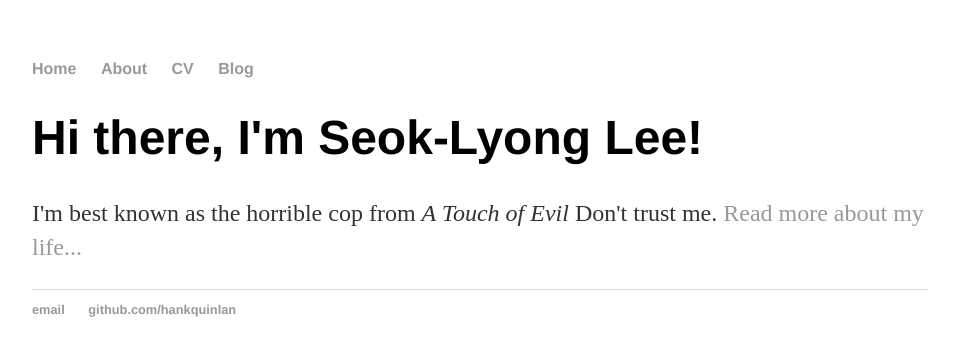
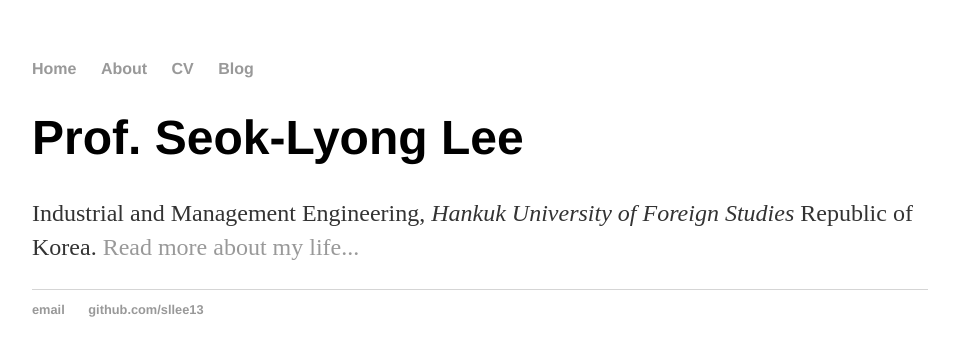
Before and after one commit to sllee13/sllee13.github.io, a plain HTML site: page index.html in a window 1280 px wide. Shown: the whole page, without its empty margins (160-1115 px from the left). Drawn offline with Linux system fonts and the light colour scheme.

Commit message:
Update index.html

```diff
--- a/index.html
+++ b/index.html
@@ -17,14 +17,14 @@
 		</nav>
 		<div class="container">
     		<div class="blurb">
-        		<h1>Hi there, I'm Seok-Lyong Lee!</h1>
-				<p>I'm best known as the horrible cop from <em>A Touch of Evil</em> Don't trust me. <a href="/about">Read more about my life...</a></p>
+        		<h1>Prof. Seok-Lyong Lee</h1>
+				<p>Industrial and Management Engineering, <em>Hankuk University of Foreign Studies</em> Republic of Korea. <a href="/about">Read more about my life...</a></p>
     		</div><!-- /.blurb -->
 		</div><!-- /.container -->
 		<footer>
     		<ul>
-        		<li><a href="mailto:hankquinlanhub@gmail.com">email</a></li>
-        		<li><a href="https://github.com/hankquinlan">github.com/hankquinlan</a></li>
+        		<li><a href="mailto:sllee@hufs.ac.kr">email</a></li>
+        		<li><a href="https://github.com/sllee13">github.com/sllee13</a></li>
 			</ul>
 		</footer>
 	</body>
```
